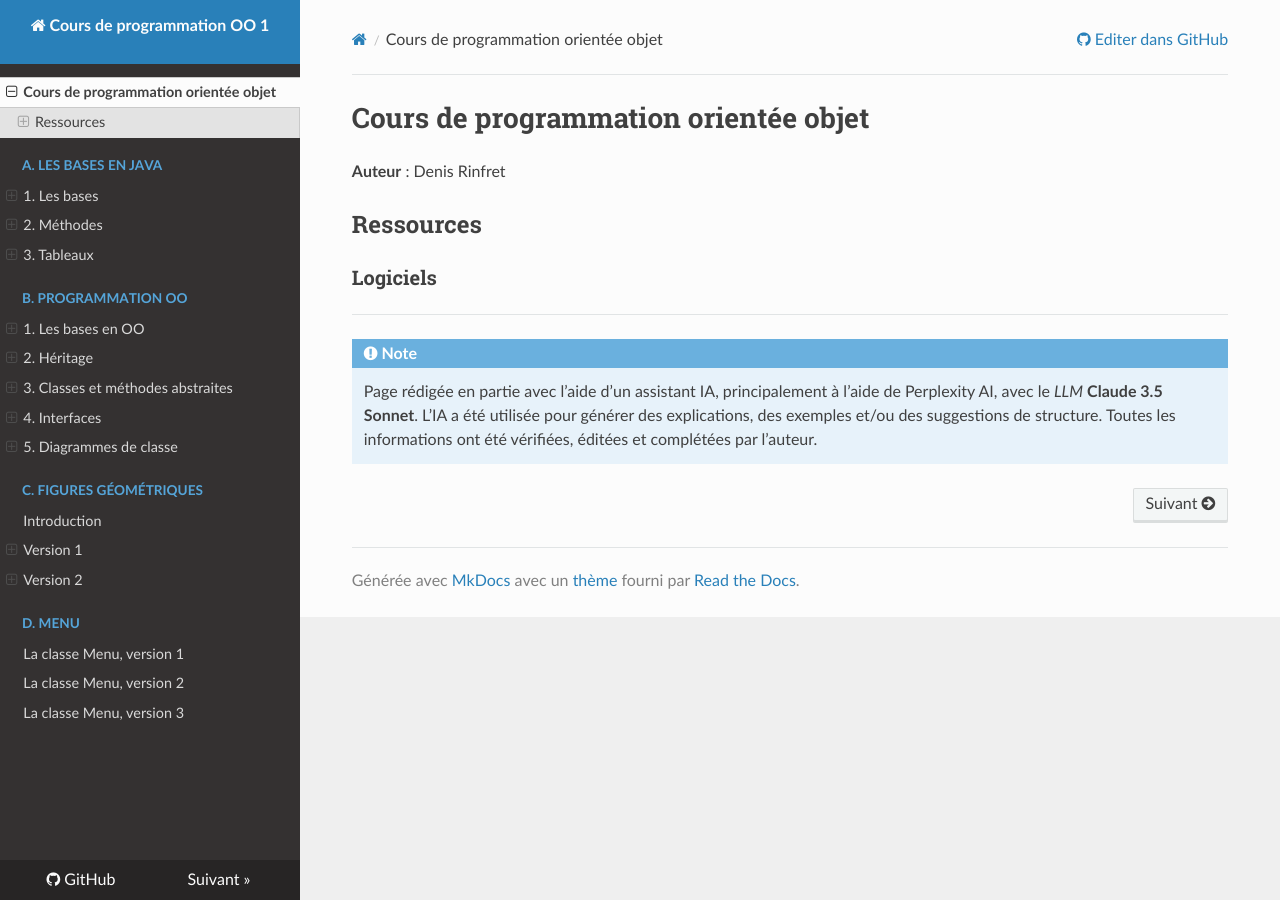
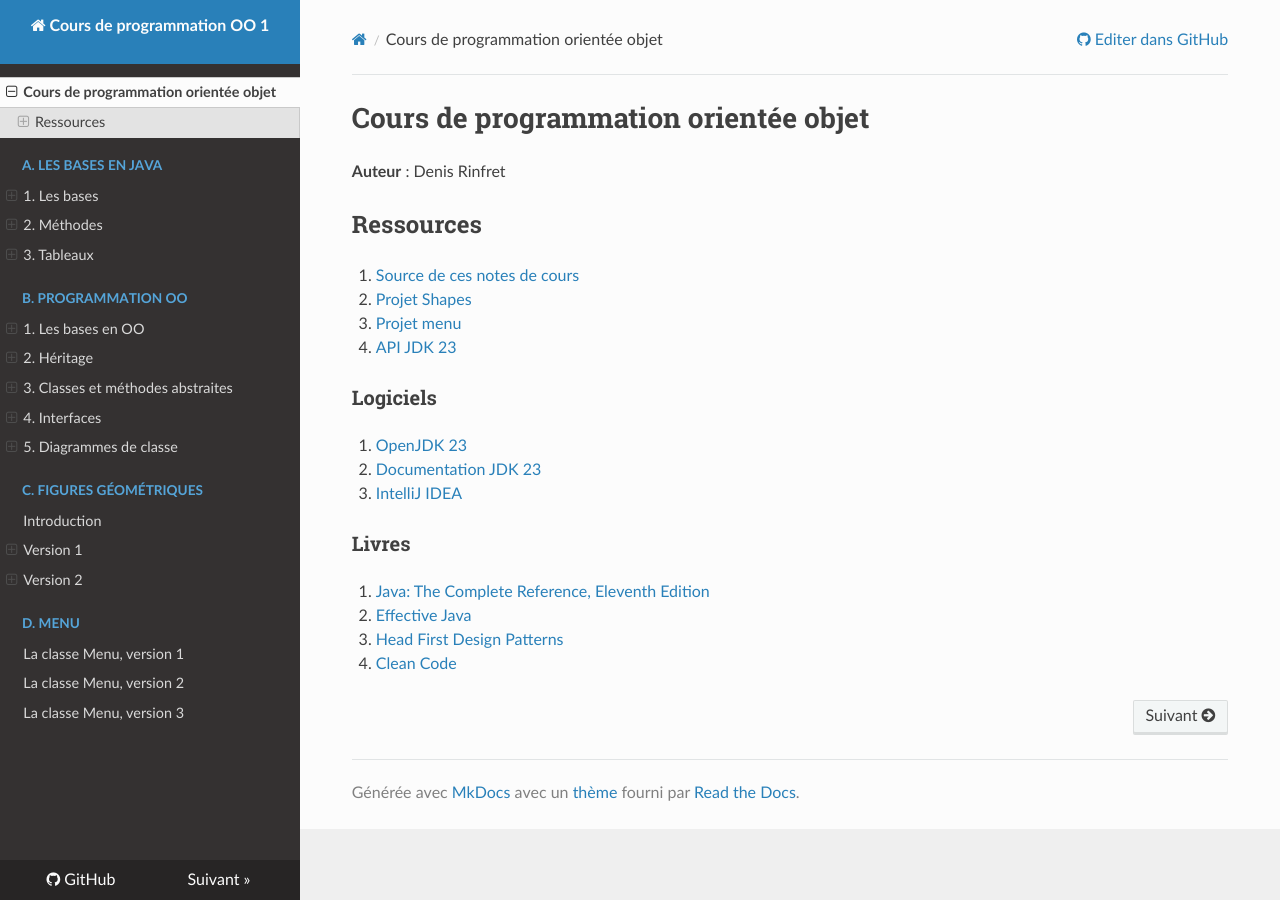
Before and after one commit to profdenis/2N1_doc, an MkDocs documentation site: the page built from docs/index.md, in a window 1280 px wide. Built offline with MkDocs 1.6.1, drawn with Linux system fonts in a browser that asks for light colours; nearby versions of some CDN libraries.

Commit message:
corrections section D, mise à jour de l'index

```diff
--- a/docs/index.md
+++ b/docs/index.md
@@ -4,11 +4,21 @@
 
 ## Ressources
 
+1. [Source de ces notes de cours](https://github.com/profdenis/2N1_doc)
+2. [Projet Shapes](https://github.com/profdenis/Shapes)
+3. [Projet menu](https://github.com/profdenis/menu)
+4. [API JDK 23](https://docs.oracle.com/en/java/javase/23/docs/api/index.html)
+
+
 ### Logiciels
 
--------
+1. [OpenJDK 23](https://openjdk.org/projects/jdk/23/)
+2. [Documentation JDK 23](https://docs.oracle.com/en/java/javase/23/)
+3. [IntelliJ IDEA](https://www.jetbrains.com/idea/)
 
-!!! note "Note"
-    Page rédigée en partie avec l'aide d'un assistant IA, principalement à l'aide de Perplexity AI, avec le *LLM*
-    **Claude 3.5 Sonnet**. L'IA a été utilisée pour générer des explications, des exemples et/ou des suggestions de
-    structure. Toutes les informations ont été vérifiées, éditées et complétées par l'auteur.
+### Livres
+
+1. [Java: The Complete Reference, Eleventh Edition](https://www.amazon.ca/Java-Complete-Reference-Herbert-Schildt/dp/1260440230)
+2. [Effective Java](https://www.amazon.ca/Effective-Java-Joshua-Bloch/dp/0134685997)
+3. [Head First Design Patterns](https://www.amazon.ca/Head-First-Design-Patterns-Brain-Friendly/dp/0596007124)
+4. [Clean Code](https://www.amazon.ca/Clean-Code-Handbook-Software-Craftsmanship/dp/0132350882)
```
Also changed, not shown: docs/D. Menu/01-menu-v1.md (+3 -3 lines), docs/D. Menu/02-menu-v2.md (+3 -3 lines), docs/D. Menu/03-menu-v3.md (+3 -3 lines), site/D. Menu/01-menu-v1/index.html, site/D. Menu/02-menu-v2/index.html, site/D. Menu/03-menu-v3/index.html, site/index.html.
